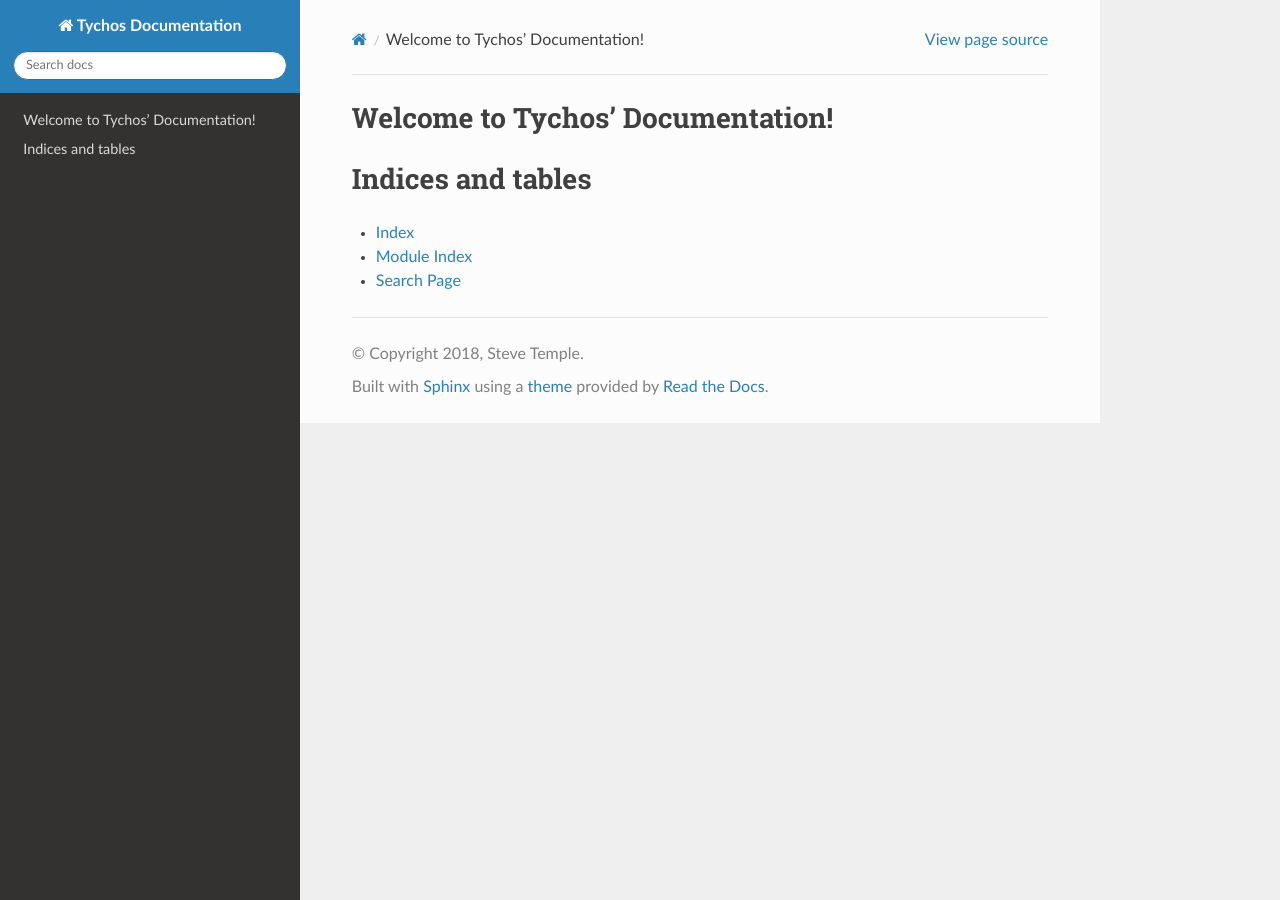
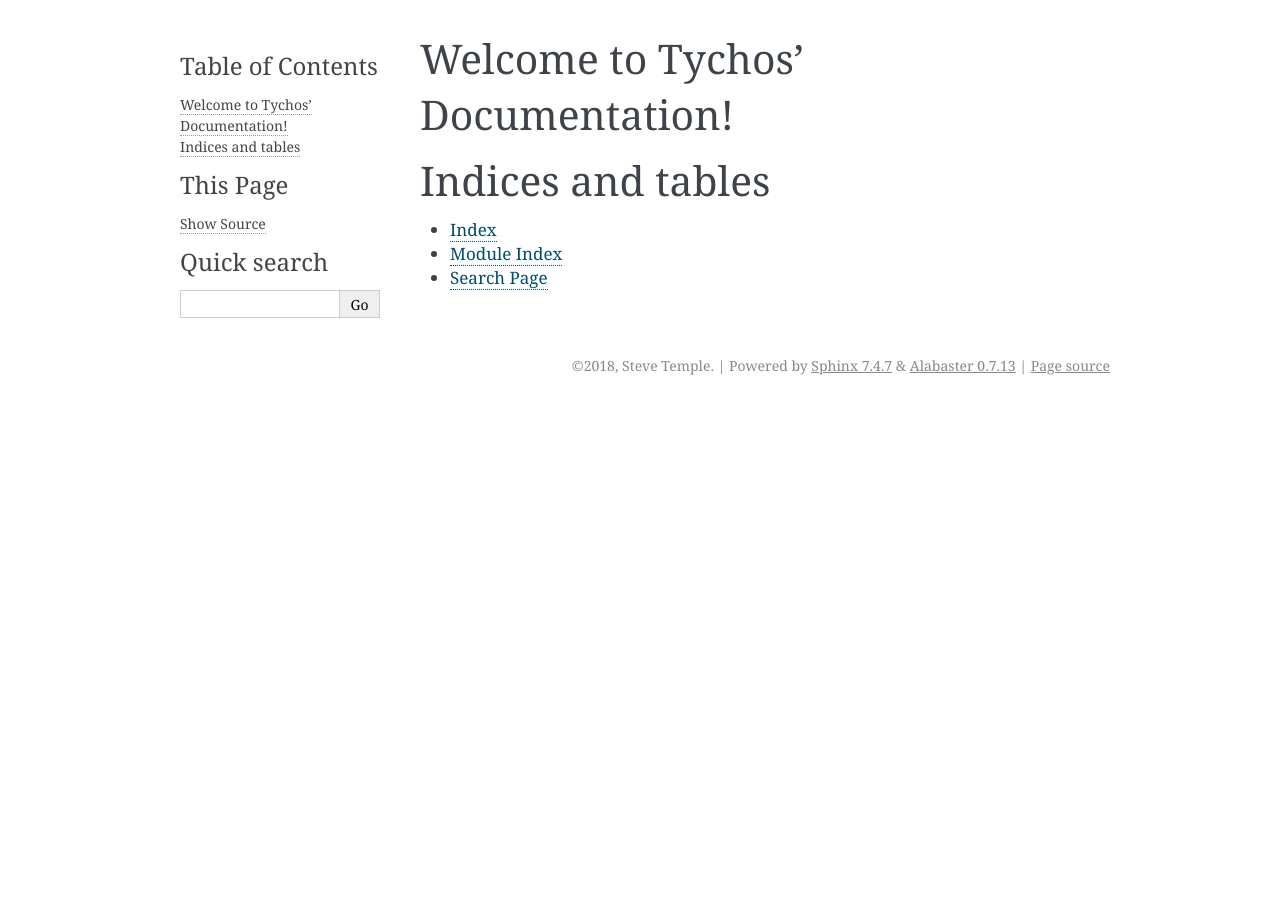
Before and after one commit to stemple/readthedocs_example, a Sphinx documentation site: the page built from docs/source/index.rst, in a window 1280 px wide. Built offline with Sphinx 7.4.7, drawn with Linux system fonts in a browser that asks for light colours.

Commit message:
no theme

```diff
--- a/docs/source/conf.py
+++ b/docs/source/conf.py
@@ -77,7 +77,7 @@ pygments_style = 'sphinx'
 # a list of builtin themes.
 #
 #html_theme = 'alabaster'
-html_theme = "sphinx_rtd_theme"
+#html_theme = "sphinx_rtd_theme"
 #html_theme_path = ["_themes", ]
 
 # Theme options are theme-specific and customize the look and feel of a theme
```
